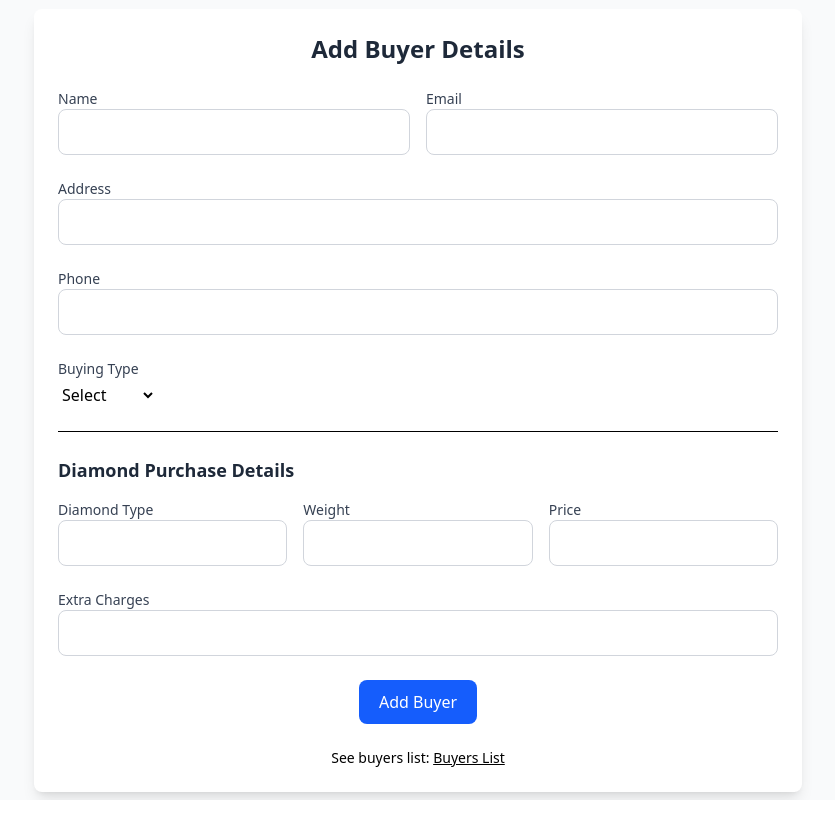
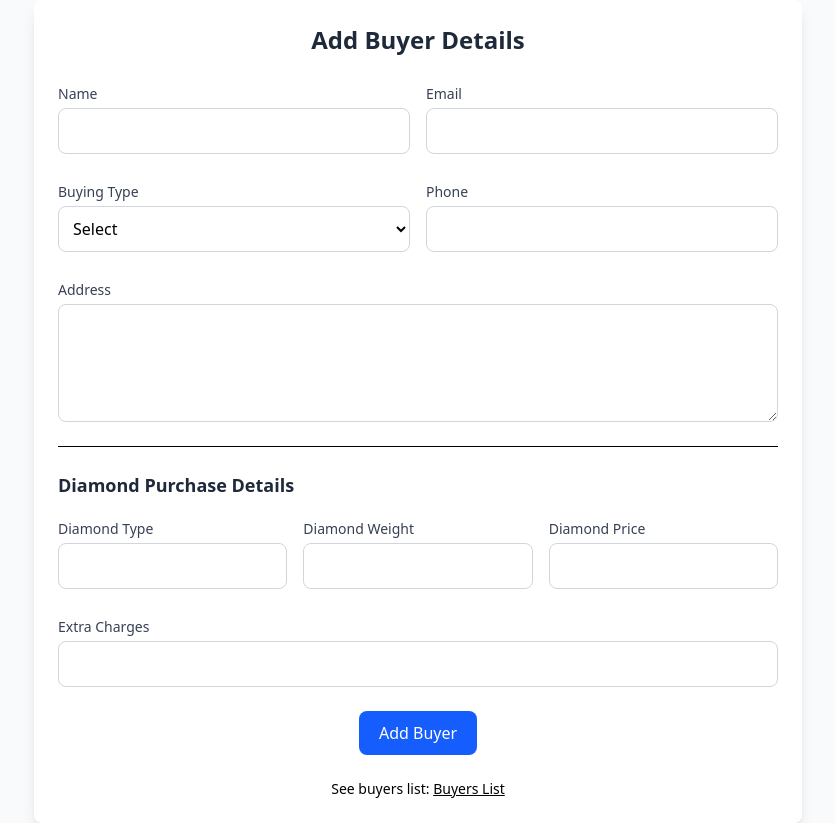
Before and after one commit to fenil612/buyer-demo-task, a React app in the folder my-vite-app/: page / in a window 1280 px wide. Shown: the whole page, without its empty margins (222-1057 px from the left). Before the commit the page ends 800 px from the top, so only its background shows below. Built offline with nearby package versions, Linux system fonts and the light colour scheme; the HTML template or start-up script is replaced by a standard one.

Commit message:
created components for inputs

```diff
--- /dev/null
+++ b/my-vite-app/db.json
@@ -0,0 +1,33 @@
+{
+  "buyers": [
+    {
+      "id": 1,
+      "name": "John Doe",
+      "email": "johndoe@example.com",
+      "address": "123 Elm Street, Springfield",
+      "phone": "123-456-7890",
+      "buyingType": "Retail",
+      "diamondPurchase": {
+        "diamondType": "Round Cut",
+        "weight": "1.5",
+        "price": 5000
+      },
+      "extraCharges": 100
+    },
+    {
+      "id": 2,
+      "name": "Jane Smith",
+      "email": "janesmith@example.com",
+      "address": "456 Oak Avenue, Metropolis",
+      "phone": "987-654-3210",
+      "buyingType": "Wholesale",
+      "diamondPurchase": {
+        "diamondType": "Princess Cut",
+        "weight": "2.0",
+        "price": 8000
+      },
+      "extraCharges": 200
+    }
+
+  ]
+}
--- a/my-vite-app/package.json
+++ b/my-vite-app/package.json
@@ -12,7 +12,8 @@
   "dependencies": {
     "@tailwindcss/vite": "^4.0.0",
     "react": "^18.3.1",
-    "react-dom": "^18.3.1"
+    "react-dom": "^18.3.1",
+    "xlsx": "^0.18.5"
   },
   "devDependencies": {
     "@eslint/js": "^9.17.0",
--- a/my-vite-app/src/components/AddBuyer.jsx
+++ b/my-vite-app/src/components/AddBuyer.jsx
@@ -3,6 +3,9 @@ import { buyerValidations } from "../validationsSchema/buyerValidation";
 import { useFormik } from "formik";
 import { useDispatch } from "react-redux";
 import { addBuyer } from "../redux/buyersReducer";
+import Input from "../utils/Input";
+import Select from "../utils/Select";
+import Textarea from "../utils/TextArea";
 
 const AddBuyer = () => {
   const dispatch = useDispatch();
@@ -34,6 +37,11 @@ const AddBuyer = () => {
   const { handleChange, handleSubmit, values, errors, touched, handleBlur } =
     formik;
 
+  const options = [
+    { value: "Retail", label: "Retail" },
+    { value: "Wholesale", label: "Wholesale" },
+  ];
+
   return (
     <div className="min-h-screen bg-gray-50 dark:bg-gray-900 flex items-center justify-center px-4">
       <div className="w-full max-w-3xl bg-white rounded-lg shadow-lg p-6 dark:bg-gray-800">
@@ -43,110 +51,37 @@ const AddBuyer = () => {
         <form onSubmit={handleSubmit} className="space-y-6">
           {/* Personal Details */}
           <div className="grid grid-cols-1 md:grid-cols-2 gap-4">
-            <div>
-              <label
-                htmlFor="name"
-                className="block text-sm font-medium text-gray-700 dark:text-gray-300"
-              >
-                Name
-              </label>
-              <input
+            <Input
               type="text"
+              label="Name"
               name="name"
               id="name"
-                className="form-input border border-gray-300 rounded-lg focus:ring-primary-500 focus:border-primary-500 block w-full p-2.5"
-                value={values.name}
-                onChange={handleChange}
-                onBlur={handleBlur}
+              formik={formik}
             />
-              {touched.name && errors.name && (
-                <p className="text-red-500 text-sm mt-1">{errors.name}</p>
-              )}
-            </div>
-            <div>
-              <label
-                htmlFor="email"
-                className="block text-sm font-medium text-gray-700 dark:text-gray-300"
-              >
-                Email
-              </label>
-              <input
-                type="email"
+            <Input
+              type="text"
+              label="Email"
               name="email"
               id="email"
-                className="form-input border border-gray-300 rounded-lg focus:ring-primary-500 focus:border-primary-500 block w-full p-2.5"
-                value={values.email}
-                onChange={handleChange}
-                onBlur={handleBlur}
+              formik={formik}
             />
-              {touched.email && errors.email && (
-                <p className="text-red-500 text-sm mt-1">{errors.email}</p>
-              )}
           </div>
-          </div>
-          <div>
-            <label
-              htmlFor="address"
-              className="block text-sm font-medium text-gray-700 dark:text-gray-300"
-            >
-              Address
-            </label>
-            <input
+          <div className="grid grid-cols-1 md:grid-cols-2 gap-4">
+            <Select
+              label="Buying Type"
+              name="buyingType"
+              options={options}
+              formik={formik}
+            />
+            <Input
               type="text"
-              name="address"
-              id="address"
-              className="form-input border border-gray-300 rounded-lg focus:ring-primary-500 focus:border-primary-500 block w-full p-2.5"
-              value={values.address}
-              onChange={handleChange}
-              onBlur={handleBlur}
-            />
-            {touched.address && errors.address && (
-              <p className="text-red-500 text-sm mt-1">{errors.address}</p>
-            )}
-          </div>
-          <div>
-            <label
-              htmlFor="phone"
-              className="block text-sm font-medium text-gray-700 dark:text-gray-300"
-            >
-              Phone
-            </label>
-            <input
-              type="text"
+              label="Phone"
               name="phone"
               id="phone"
-              className="form-input border border-gray-300 rounded-lg focus:ring-primary-500 focus:border-primary-500 block w-full p-2.5"
-              value={values.phone}
-              onChange={handleChange}
-              onBlur={handleBlur}
+              formik={formik}
             />
-            {touched.phone && errors.phone && (
-              <p className="text-red-500 text-sm mt-1">{errors.phone}</p>
-            )}
           </div>
-          <div>
-            <label
-              htmlFor="buyingType"
-              className="block text-sm font-medium text-gray-700 dark:text-gray-300"
-            >
-              Buying Type
-            </label>
-            <select
-              name="buyingType"
-              id="buyingType"
-              className="form-select mt-1"
-              value={values.buyingType}
-              onChange={handleChange}
-              onBlur={handleBlur}
-            >
-              <option value="">Select</option>
-              <option value="Retail">Retail</option>
-              <option value="Wholesale">Wholesale</option>
-            </select>
-            {touched.buyingType && errors.buyingType && (
-              <p className="text-red-500 text-sm mt-1">{errors.buyingType}</p>
-            )}
-          </div>
+          <Textarea label="Address" name="address" formik={formik} />
 
           {/* Diamond Purchase Details */}
           <div className="border-t pt-6">
@@ -154,99 +89,39 @@ const AddBuyer = () => {
               Diamond Purchase Details
             </h2>
             <div className="grid grid-cols-1 md:grid-cols-3 gap-4">
-              <div>
-                <label
-                  htmlFor="diamondType"
-                  className="block text-sm font-medium text-gray-700 dark:text-gray-300"
-                >
-                  Diamond Type
-                </label>
-                <input
+              <Input
                 type="text"
+                label="Diamond Type"
                 name="diamondPurchase.diamondType"
                 id="diamondType"
-                  className="form-input border border-gray-300 rounded-lg focus:ring-primary-500 focus:border-primary-500 block w-full p-2.5"
-                  value={values.diamondPurchase.diamondType}
-                  onChange={handleChange}
-                  onBlur={handleBlur}
+                formik={formik}
               />
-                {touched.diamondPurchase?.diamondType &&
-                  errors.diamondPurchase?.diamondType && (
-                    <p className="text-red-500 text-sm mt-1">
-                      {errors.diamondPurchase.diamondType}
-                    </p>
-                  )}
-              </div>
-              <div>
-                <label
-                  htmlFor="weight"
-                  className="block text-sm font-medium text-gray-700 dark:text-gray-300"
-                >
-                  Weight
-                </label>
-                <input
-                  type="number"
+              <Input
+                type="text"
+                label="Diamond Weight"
                 name="diamondPurchase.weight"
                 id="weight"
-                  className="form-input border border-gray-300 rounded-lg focus:ring-primary-500 focus:border-primary-500 block w-full p-2.5"
-                  value={values.diamondPurchase.weight}
-                  onChange={handleChange}
-                  onBlur={handleBlur}
+                formik={formik}
               />
-                {touched.diamondPurchase?.weight &&
-                  errors.diamondPurchase?.weight && (
-                    <p className="text-red-500 text-sm mt-1">
-                      {errors.diamondPurchase.weight}
-                    </p>
-                  )}
-              </div>
-              <div>
-                <label
-                  htmlFor="price"
-                  className="block text-sm font-medium text-gray-700 dark:text-gray-300"
-                >
-                  Price
-                </label>
-                <input
-                  type="number"
+
+              <Input
+                type="text"
+                label="Diamond Price"
                 name="diamondPurchase.price"
                 id="price"
-                  className="form-input border border-gray-300 rounded-lg focus:ring-primary-500 focus:border-primary-500 block w-full p-2.5"
-                  value={values.diamondPurchase.price}
-                  onChange={handleChange}
-                  onBlur={handleBlur}
+                formik={formik}
               />
-                {touched.diamondPurchase?.price &&
-                  errors.diamondPurchase?.price && (
-                    <p className="text-red-500 text-sm mt-1">
-                      {errors.diamondPurchase.price}
-                    </p>
-                  )}
-              </div>
             </div>
           </div>
 
           {/* Extra Charges */}
-          <div>
-            <label
-              htmlFor="extraCharges"
-              className="block text-sm font-medium text-gray-700 dark:text-gray-300"
-            >
-              Extra Charges
-            </label>
-            <input
-              type="number"
+          <Input
+            type="text"
+            label="Extra Charges"
             name="extraCharges"
             id="extraCharges"
-              className="form-input border border-gray-300 rounded-lg focus:ring-primary-500 focus:border-primary-500 block w-full p-2.5"
-              value={values.extraCharges}
-              onChange={handleChange}
-              onBlur={handleBlur}
+            formik={formik}
           />
-            {touched.extraCharges && errors.extraCharges && (
-              <p className="text-red-500 text-sm mt-1">{errors.extraCharges}</p>
-            )}
-          </div>
 
           {/* Submit Button */}
           <div className="flex justify-center">
--- /dev/null
+++ b/my-vite-app/src/utils/Input.jsx
@@ -0,0 +1,35 @@
+import { getIn } from "formik";
+
+const Input = ({ label, className, type, name, id, formik }) => {
+  // Use Formik's getIn utility to handle nested values and errors
+  const value = getIn(formik.values, name);
+  const error = getIn(formik.errors, name);
+  const touched = getIn(formik.touched, name);
+
+  return (
+    <div>
+      <label
+        htmlFor={id || name}
+        className={
+          className
+            ? className
+            : "block text-sm font-medium text-gray-700 dark:text-gray-300 py-1"
+        }
+      >
+        {label}
+      </label>
+      <input
+        type={type}
+        name={name}
+        id={id || name}
+        className="form-input border border-gray-300 rounded-lg focus:ring-primary-500 focus:border-primary-500 block w-full p-2.5"
+        value={value || ""}
+        onChange={formik.handleChange}
+        onBlur={formik.handleBlur}
+      />
+      {touched && error && <p className="text-red-500 text-sm mt-1">{error}</p>}
+    </div>
+  );
+};
+
+export default Input;
--- /dev/null
+++ b/my-vite-app/src/utils/Select.jsx
@@ -0,0 +1,32 @@
+const Select = ({ label, name, id, options, formik }) => {
+  return (
+    <div>
+      <label
+        htmlFor={id || name}
+        className="block text-sm font-medium text-gray-700 dark:text-gray-300 py-1"
+      >
+        {label}
+      </label>
+      <select
+        name={name}
+        id={id || name}
+        className="form-input border border-gray-300 rounded-lg focus:ring-primary-500 focus:border-primary-500 block w-full p-2.5"
+        value={formik?.values?.[name] || ""}
+        onChange={formik?.handleChange}
+        onBlur={formik?.handleBlur}
+      >
+        <option value="">Select</option>
+        {options?.map((option) => (
+          <option key={option.value} value={option.value}>
+            {option.label}
+          </option>
+        ))}
+      </select>
+      {formik?.touched?.[name] && formik?.errors?.[name] && (
+        <p className="text-red-500 text-sm mt-1">{formik.errors[name]}</p>
+      )}
+    </div>
+  );
+};
+
+export default Select;
--- /dev/null
+++ b/my-vite-app/src/utils/TextArea.jsx
@@ -0,0 +1,26 @@
+const Textarea = ({ label, name, id, rows = 4, formik }) => {
+  return (
+    <div>
+      <label
+        htmlFor={id || name}
+        className="block text-sm font-medium text-gray-700 dark:text-gray-300 py-1"
+      >
+        {label}
+      </label>
+      <textarea
+        rows={rows}
+        name={name}
+        id={id || name}
+        className="form-input border border-gray-300 rounded-lg focus:ring-primary-500 focus:border-primary-500 block w-full p-2.5"
+        value={formik?.values?.[name] || ""}
+        onChange={formik?.handleChange}
+        onBlur={formik?.handleBlur}
+      />
+      {formik?.touched?.[name] && formik?.errors?.[name] && (
+        <p className="text-red-500 text-sm mt-1">{formik.errors[name]}</p>
+      )}
+    </div>
+  );
+};
+
+export default Textarea;
```
Also changed, not shown: 1 other file (tests, documents, lock files or other folders). Lines whose indentation alone changed are shown as unchanged.
